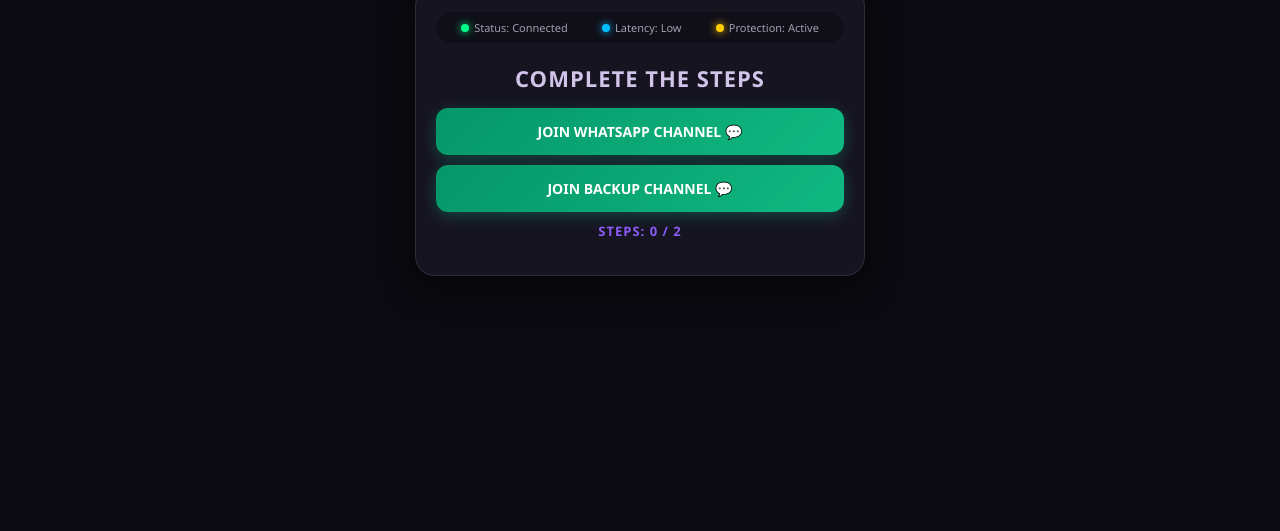
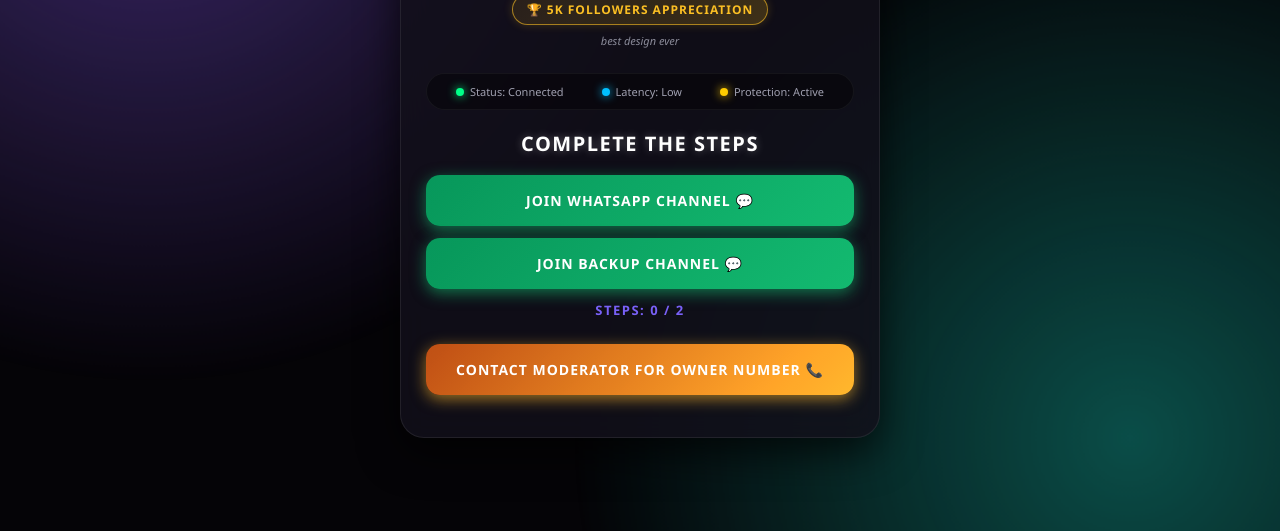
Before and after one commit to Whatappl/Regedit-File, a plain HTML site: page index.html in a window 1280 px wide. Shown: the part 269-800 px from the top of the page. Drawn offline with Linux system fonts and the light colour scheme.

Commit message:
Update index.html

```diff
--- a/index.html
+++ b/index.html
@@ -3,52 +3,176 @@
 <head>
     <meta charset="UTF-8">
     <meta name="viewport" content="width=device-width, initial-scale=1.0">
-    <title>Fearless Regedit VIP</title>
+    <title>Fearless Xits - Regedit VIP</title>
     <style>
+        :root {
+            /* Base Colors */
+            --bg-deep: #050407;
+            --bg-panel: rgba(18, 16, 26, 0.85);
+            --text-main: #ffffff;
+
+            /* Gradient & Glow Sets */
+            --green-primary: #10b981;
+            --green-glow: rgba(16, 185, 129, 0.6);
+            --cyan-primary: #14b8a6;
+            --cyan-glow: rgba(20, 184, 166, 0.6);
+            --purple-primary: #8b5cf6;
+            --purple-glow: rgba(139, 92, 246, 0.6);
+            --orange-primary: #f97316;
+            --orange-glow: rgba(249, 115, 22, 0.6);
+            --gold-primary: #fbbf24;
+            --gold-glow: rgba(251, 191, 36, 0.6);
+        }
+
+        /* --- Keyframes Animations --- */
+
+        /* 1. Subtle, slow background pulse */
+        @keyframes bgGlowPulse {
+            0%, 100% { transform: scale(1); opacity: 0.5; }
+            50% { transform: scale(1.1); opacity: 0.7; }
+        }
+
+        /* 2. Dynamic button/text color shift */
+        @keyframes colorCycle {
+            0%, 100% { filter: hue-rotate(0deg); }
+            25% { filter: hue-rotate(15deg); }
+            75% { filter: hue-rotate(-15deg); }
+        }
+
+        /* 3. Smooth panel entry */
+        @keyframes panelSlideIn {
+            from { opacity: 0; transform: translateY(30px); }
+            to { opacity: 1; transform: translateY(0); }
+        }
+
         * {
             box-sizing: border-box;
             margin: 0;
             padding: 0;
-            font-family: 'Segoe UI', Roboto, Helvetica, Arial, sans-serif;
+            font-family: 'Montserrat', 'Segoe UI', Roboto, Helvetica, Arial, sans-serif;
         }
 
         body {
-            background-color: #0b0a10;
-            color: #ffffff;
+            background-color: var(--bg-deep);
+            color: var(--text-main);
             display: flex;
             justify-content: center;
             align-items: center;
             min-height: 100vh;
-            padding: 20px 10px;
+            padding: 30px 15px;
+            overflow-x: hidden;
+            position: relative;
+        }
+
+        /* --- ADVANCED BACKGROUND GLOW EFFECTS --- */
+        body::before, body::after {
+            content: '';
+            position: fixed;
+            width: 100vw;
+            height: 100vh;
+            top: 0;
+            left: 0;
+            z-index: -1;
+            pointer-events: none;
+        }
+
+        /* Large diffused purple glow (top-left) */
+        body::before {
+            background: radial-gradient(circle at 15% 15%, var(--purple-glow) 0%, transparent 40%);
+            animation: bgGlowPulse 12s infinite ease-in-out;
+        }
+
+        /* Large diffused cyan/green glow (bottom-right) */
+        body::after {
+            background: radial-gradient(circle at 85% 85%, var(--cyan-glow) 0%, transparent 40%);
+            animation: bgGlowPulse 12s infinite ease-in-out reverse;
         }
 
         .container {
-            background: rgba(26, 23, 38, 0.85);
-            border: 1px solid rgba(255, 255, 255, 0.1);
-            backdrop-filter: blur(10px);
+            background: var(--bg-panel);
+            border: 1px solid rgba(255, 255, 255, 0.08);
+            backdrop-filter: blur(15px);
+            -webkit-backdrop-filter: blur(15px);
+            border-radius: 24px;
+            width: 100%;
+            max-width: 480px;
+            padding: 30px 25px;
+            box-shadow: 0 15px 40px rgba(0,0,0,0.7);
+            text-align: center;
+            position: relative;
+            z-index: 1;
+            animation: panelSlideIn 0.8s ease-out;
+        }
+
+        /* --- NEW PROFILE SECTION --- */
+        .profile-section {
+            margin-bottom: 25px;
+            display: flex;
+            flex-direction: column;
+            align-items: center;
+            gap: 10px;
+        }
+
+        .profile-img {
+            width: 90px;
+            height: 90px;
+            border-radius: 50%;
+            border: 3px solid var(--purple-primary);
+            object-fit: cover;
+            box-shadow: 0 0 15px var(--purple-glow);
+            animation: colorCycle 8s infinite linear;
+        }
+
+        .username {
+            font-size: 18px;
+            font-weight: 800;
+            letter-spacing: 1.5px;
+            color: #d1c4e9;
+            text-transform: uppercase;
+            margin-top: 5px;
+        }
+
+        .appreciation-badge {
+            display: inline-flex;
+            align-items: center;
+            gap: 6px;
+            background: linear-gradient(135deg, rgba(251, 191, 36, 0.1), rgba(251, 191, 36, 0.2));
+            color: var(--gold-primary);
+            padding: 6px 14px;
             border-radius: 20px;
-            width: 100%;
-            max-width: 450px;
-            padding: 25px 20px;
-            box-shadow: 0 10px 30px rgba(0,0,0,0.5);
-            text-align: center;
+            font-size: 12px;
+            font-weight: bold;
+            border: 1px solid var(--gold-glow);
+            box-shadow: 0 0 10px rgba(251, 191, 36, 0.2);
+            text-transform: uppercase;
+            letter-spacing: 1px;
         }
+
+        .best-design-text {
+            font-size: 11px;
+            color: #8b8b9a;
+            font-style: italic;
+            margin-top: -2px;
+        }
+
+        /* --- Existing Elements Updated --- */
 
         .status-bar {
             display: flex;
             justify-content: space-around;
-            background: rgba(0,0,0,0.3);
-            padding: 8px;
+            background: rgba(0,0,0,0.4);
+            padding: 10px;
             border-radius: 20px;
             font-size: 11px;
             margin-bottom: 20px;
             color: #a0a0b0;
+            border: 1px solid rgba(255,255,255,0.05);
         }
 
         .status-item {
             display: flex;
             align-items: center;
-            gap: 5px;
+            gap: 6px;
         }
 
         .dot {
@@ -58,57 +182,73 @@
             display: inline-block;
         }
 
-        .dot.green { background: #00ff88; box-shadow: 0 0 8px #00ff88; }
-        .dot.blue { background: #00bfff; box-shadow: 0 0 8px #00bfff; }
-        .dot.yellow { background: #ffcc00; box-shadow: 0 0 8px #ffcc00; }
+        .dot.green { background: #00ff88; box-shadow: 0 0 10px #00ff88; }
+        .dot.blue { background: #00bfff; box-shadow: 0 0 10px #00bfff; }
+        .dot.yellow { background: #ffcc00; box-shadow: 0 0 10px #ffcc00; }
 
         h2 {
-            font-size: 22px;
+            font-size: 20px;
             font-weight: 800;
-            letter-spacing: 1px;
-            margin-bottom: 15px;
-            color: #d1c4e9;
+            letter-spacing: 1.5px;
+            margin-bottom: 18px;
+            color: #ffffff;
             text-transform: uppercase;
+            text-shadow: 0 0 8px rgba(255,255,255,0.3);
         }
 
         .btn {
             width: 100%;
-            padding: 14px 18px;
-            margin: 10px 0;
+            padding: 16px 20px;
+            margin: 12px 0;
             border: none;
-            border-radius: 12px;
+            border-radius: 14px;
             font-size: 14px;
             font-weight: bold;
             color: #fff;
             cursor: pointer;
-            transition: all 0.3s ease;
+            transition: all 0.4s cubic-bezier(0.175, 0.885, 0.32, 1.275);
             display: flex;
             align-items: center;
             justify-content: center;
             text-decoration: none;
-            gap: 8px;
+            gap: 10px;
+            text-transform: uppercase;
+            letter-spacing: 1px;
+            animation: colorCycle 8s infinite linear; /* COLOR ANIMATION APPLY */
         }
 
-        .btn-green {
-            background: linear-gradient(135deg, #059669, #10b981);
-            box-shadow: 0 4px 15px rgba(16, 185, 129, 0.3);
+        .btn:hover:not(:disabled) {
+            transform: translateY(-4px) scale(1.02);
+            filter: brightness(1.1) hue-rotate(15deg);
         }
 
-        .btn-green:hover { background: linear-gradient(135deg, #047857, #059669); }
-
-        .btn-cyan {
-            background: linear-gradient(135deg, #0d9488, #14b8a6);
-            box-shadow: 0 4px 15px rgba(20, 184, 166, 0.3);
+        .btn:active:not(:disabled) {
+            transform: translateY(-1px) scale(1.0);
         }
 
+        /* COLOR & GLOW SCHEMES */
+        .btn-green {
+            background: linear-gradient(135deg, #059669, var(--green-primary));
+            box-shadow: 0 4px 15px var(--green-glow);
+        }
+        .btn-cyan {
+            background: linear-gradient(135deg, #0d9488, var(--cyan-primary));
+            box-shadow: 0 4px 15px var(--cyan-glow);
+        }
         .btn-purple {
-            background: linear-gradient(135deg, #6d28d9, #8b5cf6);
-            box-shadow: 0 4px 15px rgba(139, 92, 246, 0.3);
+            background: linear-gradient(135deg, #6d28d9, var(--purple-primary));
+            box-shadow: 0 4px 15px var(--purple-glow);
+        }
+        .btn-orange {
+            background: linear-gradient(135deg, #ea580c, var(--orange-primary));
+            box-shadow: 0 4px 15px var(--orange-glow);
         }
 
-        .btn-orange {
-            background: linear-gradient(135deg, #ea580c, #f97316);
-            box-shadow: 0 4px 15px rgba(249, 115, 22, 0.3);
+        /* NEW CONTACT MODERATOR BUTTON */
+        .btn-gold {
+            background: linear-gradient(135deg, #b45309, var(--gold-primary));
+            box-shadow: 0 4px 15px var(--gold-glow);
+            margin-top: 25px; /* Separate from other sections */
         }
 
         .btn:disabled, .btn.disabled {
@@ -117,35 +257,55 @@
             cursor: not-allowed;
             box-shadow: none !important;
             opacity: 0.6;
+            animation: none; /* Disable color animation when locked */
         }
 
         .progress-text {
             font-size: 13px;
-            color: #8b5cf6;
+            color: var(--purple-primary);
             margin: 10px 0;
             font-weight: bold;
-            letter-spacing: 1px;
+            letter-spacing: 1.5px;
+            animation: colorCycle 8s infinite linear;
         }
 
         .divider {
             height: 1px;
-            background: rgba(255, 255, 255, 0.1);
-            margin: 15px 0;
+            background: rgba(255, 255, 255, 0.08);
+            margin: 20px 0;
         }
 
         .hidden { display: none; }
 
         .counter-badge {
-            background: rgba(0, 0, 0, 0.3);
-            padding: 2px 8px;
-            border-radius: 10px;
+            background: rgba(0, 0, 0, 0.4);
+            padding: 3px 10px;
+            border-radius: 12px;
             font-size: 12px;
+            border: 1px solid rgba(255,255,255,0.1);
+        }
+
+        /* Ensure smooth animation between states */
+        [id$="-section"] {
+            transition: opacity 0.5s ease-out, transform 0.5s ease-out;
+        }
+        [id$="-section"].hidden {
+            opacity: 0;
+            transform: translateY(15px);
         }
     </style>
 </head>
 <body>
 
 <div class="container">
+    <!-- NEW PROFILE & APPRECIATION SECTION -->
+    <div class="profile-section">
+        <img src="https://cdn.phototourl.com/free/2026-07-21-aa87b04a-0d90-41c8-a931-bb0464223aac.png" alt="Fearless Xits Profile" class="profile-img">
+        <div class="username">Fearless Xits</div>
+        <div class="appreciation-badge">🏆 5K Followers Appreciation</div>
+        <div class="best-design-text">best design ever</div>
+    </div>
+
     <div class="status-bar">
         <div class="status-item"><span class="dot green"></span> Status: Connected</div>
         <div class="status-item"><span class="dot blue"></span> Latency: Low</div>
@@ -155,70 +315,50 @@
     <!-- STEP 1: JOIN CHANNELS -->
     <div id="step-section">
         <h2>COMPLETE THE STEPS</h2>
-
-        <a href="https://whatsapp.com/channel/0029VbDIkfX3GJOotlw08M3E" target="_blank" class="btn btn-green" id="btn-chan1" onclick="completeStep(1)">
-            JOIN WHATSAPP CHANNEL 💬
-        </a>
-
-        <a href="https://whatsapp.com/channel/0029VbD11EtAYlUQxZMuK045" target="_blank" class="btn btn-green" id="btn-chan2" onclick="completeStep(2)">
-            JOIN BACKUP CHANNEL 💬
-        </a>
-
+        <a href="https://whatsapp.com/channel/0029VbDIkfX3GJOotlw08M3E" target="_blank" class="btn btn-green" id="btn-chan1" onclick="completeStep(1)">JOIN WHATSAPP CHANNEL 💬</a>
+        <a href="https://whatsapp.com/channel/0029VbD11EtAYlUQxZMuK045" target="_blank" class="btn btn-green" id="btn-chan2" onclick="completeStep(2)">JOIN BACKUP CHANNEL 💬</a>
         <div class="progress-text">STEPS: <span id="step-count">0</span> / 2</div>
     </div>
 
-    <!-- PLATFORM SELECT (UNLOCKED AFTER STEPS) -->
+    <!-- PLATFORM SELECT -->
     <div id="platform-section" class="hidden">
         <div class="divider"></div>
         <h2>SELECT YOUR PLATFORM</h2>
-
-        <button class="btn btn-purple" onclick="selectPlatform('ios')">
-            90% IOS REGEDIT 🎯
-        </button>
-
-        <button class="btn btn-cyan" onclick="selectPlatform('android')">
-            90% ANDROID REGEDIT 🎯
-        </button>
+        <button class="btn btn-purple" onclick="selectPlatform('ios')">90% IOS REGEDIT 🎯</button>
+        <button class="btn btn-cyan" onclick="selectPlatform('android')">90% ANDROID REGEDIT 🎯</button>
     </div>
 
-    <!-- SHARE REQUIREMENT SECTION -->
+    <!-- SHARE REQUIREMENT -->
     <div id="share-section" class="hidden">
         <div class="divider"></div>
         <h2>UNLOCK DOWNLOAD LINK</h2>
-        <p style="font-size: 12px; color: #a0a0b0; margin-bottom: 12px;">
+        <p style="font-size: 12px; color: #a0a0b0; margin-bottom: 15px; line-height: 1.4;">
             Share this page to 5 WhatsApp groups to unlock your download files.
         </p>
-
-        <button class="btn btn-orange" onclick="handleShare()">
-            SHARE TO WHATSAPP <span class="counter-badge"><span id="share-count">0</span>/5</span>
-        </button>
+        <button class="btn btn-orange" onclick="handleShare()">SHARE TO WHATSAPP <span class="counter-badge"><span id="share-count">0</span>/5</span></button>
     </div>
 
     <!-- FINAL DOWNLOAD LINKS -->
     <div id="download-section" class="hidden">
         <div class="divider"></div>
-        <h2 style="color: #00ff88;">UNLOCKED! 🎉</h2>
-
+        <h2 style="color: #00ff88; text-shadow: 0 0 10px #00ff88;">UNLOCKED! 🎉</h2>
         <!-- Android Downloads -->
         <div id="android-downloads" class="hidden">
-            <a href="https://www.mediafire.com/file/39145qo9135r8g4/90%2525_regedit_headshot%25F0%259F%258E%25AF_%25C2%25A9Fearless.zip/file" target="_blank" class="btn btn-green">
-                DOWNLOAD REGEDIT 🎯🔥
-            </a>
-            <a href="https://www.mediafire.com/file/gmrryks7wsq6cxx/AIM_REGEDIT_90%2525_SETUP.mp4/file" target="_blank" class="btn btn-cyan">
-                DOWNLOAD DROID SETUP
-            </a>
+            <a href="https://www.mediafire.com/file/39145qo9135r8g4/90%2525_regedit_headshot%25F0%259F%258E%25AF_%25C2%25A9Fearless.zip/file" target="_blank" class="btn btn-green">DOWNLOAD REGEDIT 🎯🔥</a>
+            <a href="https://www.mediafire.com/file/gmrryks7wsq6cxx/AIM_REGEDIT_90%2525_SETUP.mp4/file" target="_blank" class="btn btn-cyan">DOWNLOAD DROID SETUP</a>
         </div>
-
         <!-- iOS Downloads -->
         <div id="ios-downloads" class="hidden">
-            <a href="https://www.icloud.com/shortcuts/5639fa596dd3446bbd40276e3171ae96" target="_blank" class="btn btn-purple">
-                DOWNLOAD SCRIPTABLE 🔥🎯
-            </a>
-            <a href="https://www.mediafire.com/file/kmrc0skdelkemf4/SCRIPTABLE_IOS_SETUP_%25F0%259F%258E%25AF%25F0%259F%2594%25A5_by_Fearless.mp4/file" target="_blank" class="btn btn-cyan">
-                DOWNLOAD IOS SETUP
-            </a>
+            <a href="https://www.icloud.com/shortcuts/5639fa596dd3446bbd40276e3171ae96" target="_blank" class="btn btn-purple">DOWNLOAD SCRIPTABLE 🔥🎯</a>
+            <a href="https://www.mediafire.com/file/kmrc0skdelkemf4/SCRIPTABLE_IOS_SETUP_%25F0%259F%258E%25AF%25F0%259F%2594%25A5_by_Fearless.mp4/file" target="_blank" class="btn btn-cyan">DOWNLOAD IOS SETUP</a>
         </div>
     </div>
+
+    <!-- MODERATOR CONTACT BUTTON (Always Visible) -->
+    <a href="https://wa.me/639552439757?text=Hello%20Fearless%20Xits%20Mod%2C%20I%20need%20assistance." target="_blank" class="btn btn-gold">
+        CONTACT MODERATOR FOR OWNER NUMBER 📞
+    </a>
+
 </div>
 
 <script>
@@ -229,9 +369,21 @@
     const shareMessage = encodeURIComponent(
         "FREE SAFE 90% REGEDIT FILE 🎯(ios and droid)\n\n" +
         "*File Link :* https://regeditxfearless.netlify.app\n\n" +
-        "*Fearless Xit Channel For Free File + Aim Sensi 🎯*\n" +
+        "*Fearless Xits Channel For Free File + Aim Sensi 🎯*\n" +
         "https://whatsapp.com/channel/0029VbDIkfX3GJOotlw08M3E"
     );
+
+    // Helper to reveal sections smoothly
+    function showSection(sectionId) {
+        const section = document.getElementById(sectionId);
+        section.classList.remove('hidden');
+        // Small delay to ensure browser handles the display change before animating
+        setTimeout(() => {
+            section.style.opacity = '1';
+            section.style.transform = 'translateY(0)';
+            section.scrollIntoView({ behavior: 'smooth', block: 'nearest' });
+        }, 50);
+    }
 
     function completeStep(stepNumber) {
         stepsCompleted[stepNumber] = true;
@@ -240,21 +392,20 @@
         document.getElementById('step-count').innerText = totalDone;
 
         if (totalDone === 2) {
-            document.getElementById('platform-section').classList.remove('hidden');
+            showSection('platform-section');
         }
     }
 
     function selectPlatform(platform) {
         selectedPlatform = platform;
-        document.getElementById('share-section').classList.remove('hidden');
-        document.getElementById('share-section').scrollIntoView({ behavior: 'smooth' });
+        showSection('share-section');
     }
 
     function handleShare() {
         // Open WhatsApp Share Dialog
         window.open(`https://api.whatsapp.com/send?text=${shareMessage}`, '_blank');
 
-        // Increment Share Counter
+        // Increment Share Counter (simple logic, cannot verify group share)
         if (sharesCount < 5) {
             sharesCount++;
             document.getElementById('share-count').innerText = sharesCount;
@@ -267,7 +418,7 @@
     }
 
     function unlockDownloads() {
-        document.getElementById('download-section').classList.remove('hidden');
+        showSection('download-section');
 
         if (selectedPlatform === 'android') {
             document.getElementById('android-downloads').classList.remove('hidden');
@@ -276,8 +427,6 @@
             document.getElementById('ios-downloads').classList.remove('hidden');
             document.getElementById('android-downloads').classList.add('hidden');
         }
-
-        document.getElementById('download-section').scrollIntoView({ behavior: 'smooth' });
     }
 </script>
 
```
